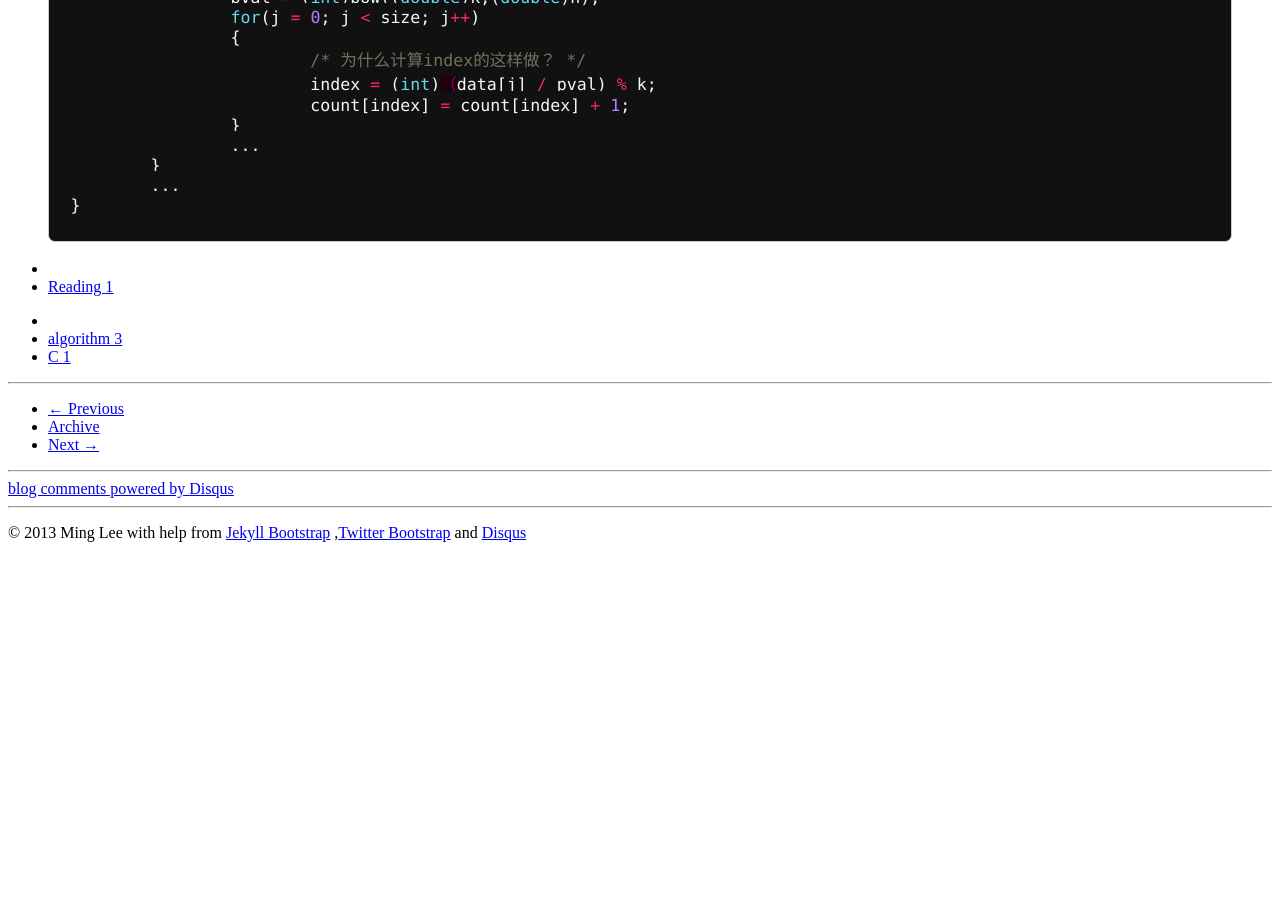
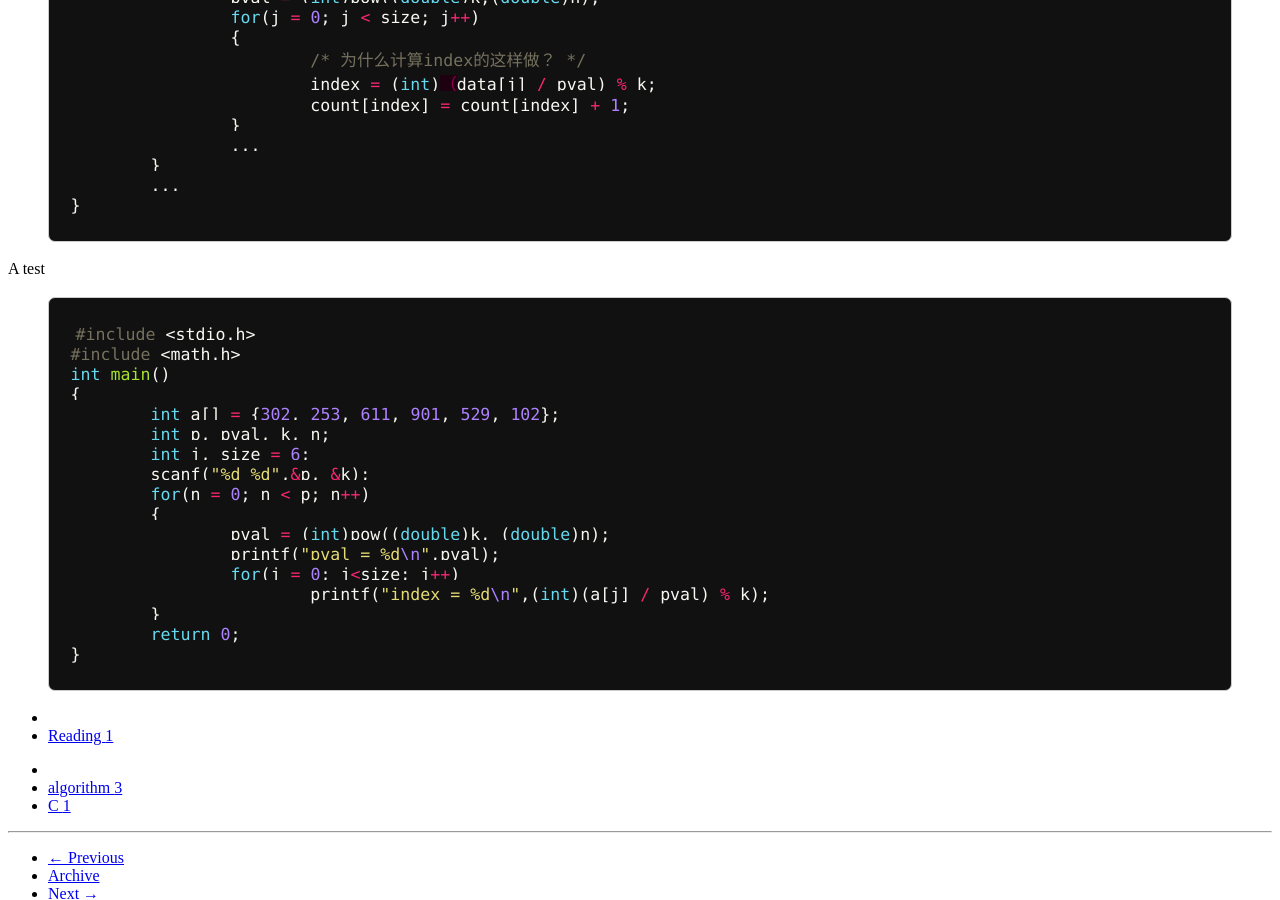
Before and after one commit to mrmign/mrmign.github.com, a Jekyll site: the page built from _posts/2013-04-10-mastering-algorithms-with-c.md, in a window 1280 px wide and 900 px high, scrolled down 1719 px. Built offline with Jekyll 4.4.1, drawn with Linux system fonts in a browser that asks for light colours; comment, search, counter and statistics services are not loaded; before the commit the page ends 2277 px from its top, so only the background shows below that.

Commit message:
add code test

```diff
--- a/_posts/2013-04-10-mastering-algorithms-with-c.md
+++ b/_posts/2013-04-10-mastering-algorithms-with-c.md
@@ -79,3 +79,23 @@ int rxsort(int *data, int size, int p, int k)
 	...
 }
 {% endhighlight %}
+A test
+{% highlight c %}
+#include <stdio.h>
+#include <math.h>
+int main()
+{
+	int a[] = {302, 253, 611, 901, 529, 102};
+	int p, pval, k, n;
+	int j, size = 6;
+	scanf("%d %d",&p, &k);
+	for(n = 0; n < p; n++)
+	{
+		pval = (int)pow((double)k, (double)n);
+		printf("pval = %d\n",pval);
+		for(j = 0; j<size; j++)
+			printf("index = %d\n",(int)(a[j] / pval) % k);
+	}
+	return 0;
+}
+{% endhighlight %}
```
